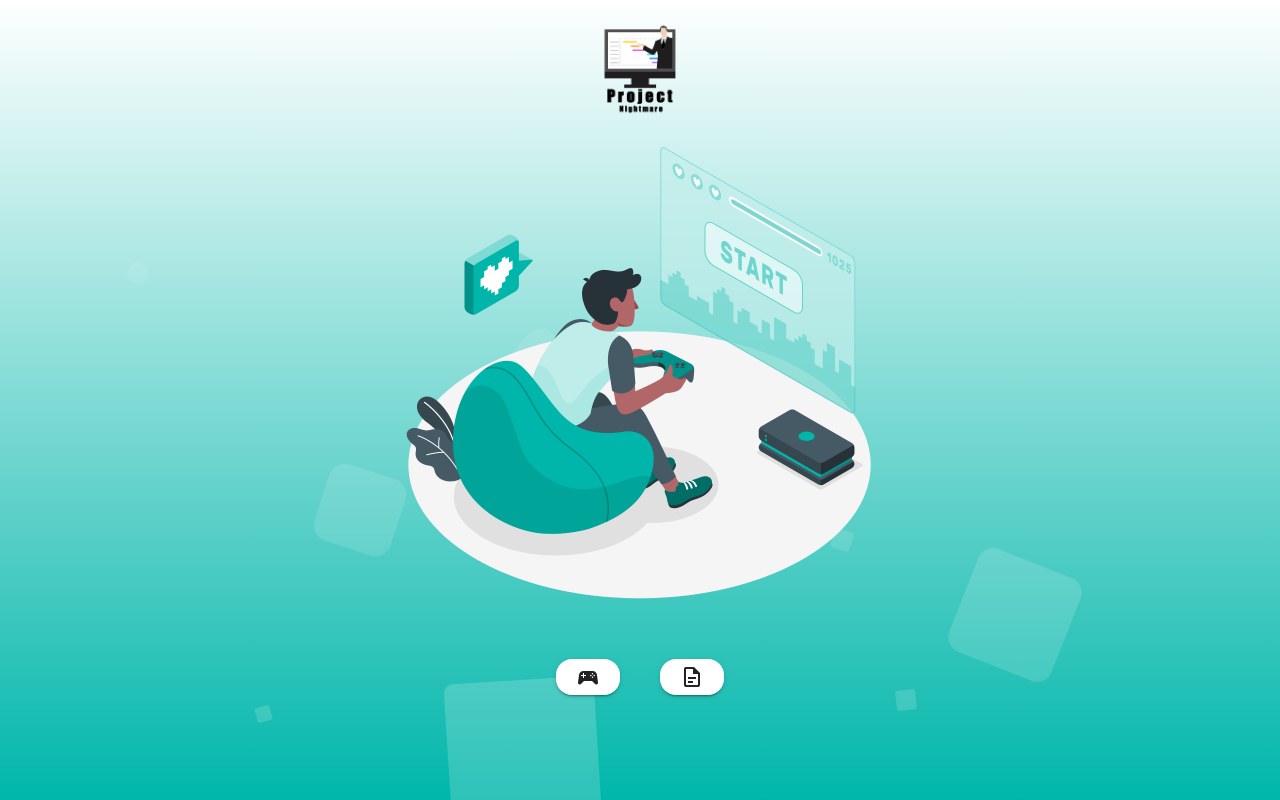
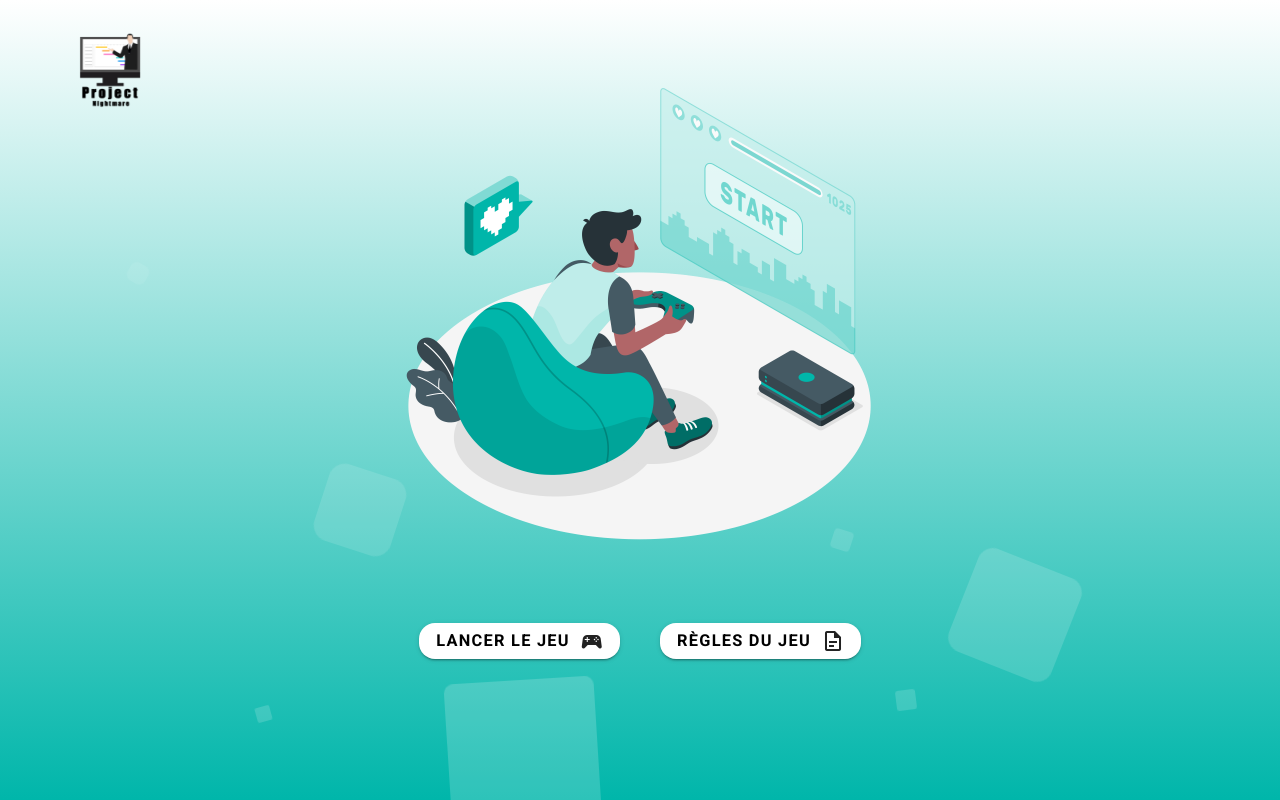
Before and after one commit to SammyMERAZGA/ProjectCircle, a Vue app: page / in a window 1280 px wide. Built offline with nearby package versions, Linux system fonts and the light colour scheme.

Commit message:
[loading] image placement and button changes

```diff
--- a/src/views/Landing/Landing.vue
+++ b/src/views/Landing/Landing.vue
@@ -13,57 +13,38 @@
       <li></li>
     </ul>
     <v-container>
-      <v-row align="center" justify="center">
+      <div class="parent">
         <img id="logo" src="@/assets/blackLogo.png" />
-      </v-row>
-      <v-row align="center" justify="center">
-        <v-img src="@/assets/gaming.png" max-width="500" height="500"></v-img>
-      </v-row>
-      <v-row align="center" justify="center">
-        <v-btn
-          class="mt-10 mr-10 rounded-xl"
-          color="white"
-          to="/context"
-          light
-        >
+        <v-row align="center" justify="center">
+          <v-img id="image" src="@/assets/gaming.png" max-width="500" height="500"></v-img>
+        </v-row>
+      </div>
+      <v-row class="middle" align="center" justify="center">
+        <v-btn class="mt-10 mr-10 rounded-xl" color="white" to="/context" light>
+          <h3 class="black--text txt_right">Lancer le jeu</h3>
           <v-icon>mdi-controller</v-icon>
         </v-btn>
-        <v-dialog
-          class="mb-15"
-          v-model="rulesDialog"
-          max-width="600px"
-        >
+        <v-dialog class="mb-15" v-model="rulesDialog" max-width="600px">
           <template v-slot:activator="{ on, attrs }">
-            <v-btn
-              class="mt-10 rounded-xl"
-              color="white"
-              light
-              v-bind="attrs"
-              v-on="on"
-            >
+            <v-btn class="mt-10 rounded-xl" color="white" light v-bind="attrs" v-on="on">
+              <h3 class="black--text txt_right">Règles du jeu</h3>
               <v-icon>mdi-file-document-outline</v-icon>
             </v-btn>
           </template>
-          <v-card class="rounded-xl">
+          <v-card class="rounded-xl hide-scrollbar">
             <v-toolbar id="toolbar" class="mb-5" dark color="teal darken-2">
               <v-row align="center" justify="center">
                 <v-toolbar-title>
                   <span class="white--text">
-                    <v-icon>mdi-file-document-outline</v-icon> Règles du
-                    jeu</span
-                  >
+                    <v-icon>mdi-file-document-outline</v-icon> Règles du jeu
+                  </span>
                 </v-toolbar-title>
               </v-row>
             </v-toolbar>
             <v-card-text>
               <v-container>
                 <v-row align="center" justify="center">
-                  <v-img
-                    class="mb-5"
-                    src="@/assets/rules.png"
-                    height="300px"
-                    max-width="300"
-                  ></v-img>
+                  <v-img class="mb-5" src="@/assets/rules.png" height="300px" max-width="300"></v-img>
                 </v-row>
                 <v-divider></v-divider>
                 <h4 class="overline text-decoration-underline mt-10 mb-3">
@@ -116,12 +97,7 @@
             </v-card-text>
             <v-card-actions>
               <v-spacer></v-spacer>
-              <v-btn
-                class="rounded-xl"
-                color="red darken-1"
-                text
-                @click="rulesDialog = false"
-              >
+              <v-btn class="rounded-xl" color="red darken-1" text @click="rulesDialog = false">
                 Fermer
               </v-btn>
             </v-card-actions>
@@ -133,4 +109,6 @@
 </template>
 
 <script lang="ts" src="./index.ts"></script>
-<style scoped src="./style.css"></style>
+<style scoped src="./style.css">
+
+</style>
--- a/src/views/Landing/style.css
+++ b/src/views/Landing/style.css
@@ -1,6 +1,40 @@
 #logo {
-  width: 10%;
-  height: 100%;
+  position: relative;
+  width: 100px;
+  margin-right: 50px;
+}
+
+#image {
+  position: absolute;
+  z-index: 1;
+  margin-top: 35%;
+}
+
+.txt {
+  margin-top: 30%;
+}
+
+.txt_right {
+  text-align: center;
+  margin-right: 10px;
+}
+
+.hide-scrollbar::-webkit-scrollbar {
+  display: none;
+}
+
+.hide-scrollbar {
+  -ms-overflow-style: none;
+  scrollbar-width: none;
+  overflow-y: hidden;
+}
+
+.middle {
+  margin-top: 42%;
+}
+
+.parent {
+  position: relative;
 }
 
 .context {
```
